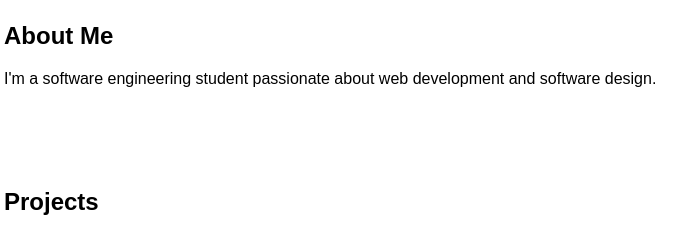
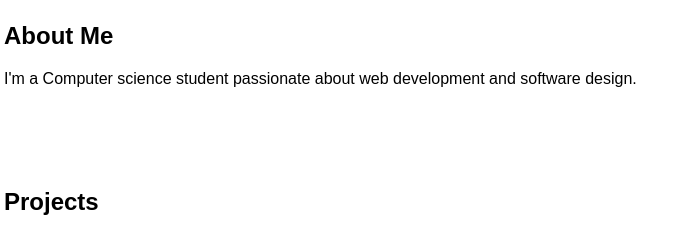
Before and after one commit to Alit-ths/Personal2024, a plain HTML site: page index.html in a window 1280 px wide. Shown: the part 176-411 px from the top of the page, 28-719 px from the left. Drawn offline with Linux system fonts and the light colour scheme.

Commit message:
updated.index.html

```diff
--- a/index.html
+++ b/index.html
@@ -19,7 +19,7 @@
     </header>
     <section id="about">
         <h2>About Me</h2>
-        <p>I'm a software engineering student passionate about web development and software design.</p>
+        <p>I'm a Computer science student passionate about web development and software design.</p>
     </section>
     <section id="projects">
         <h2>Projects</h2>
```
